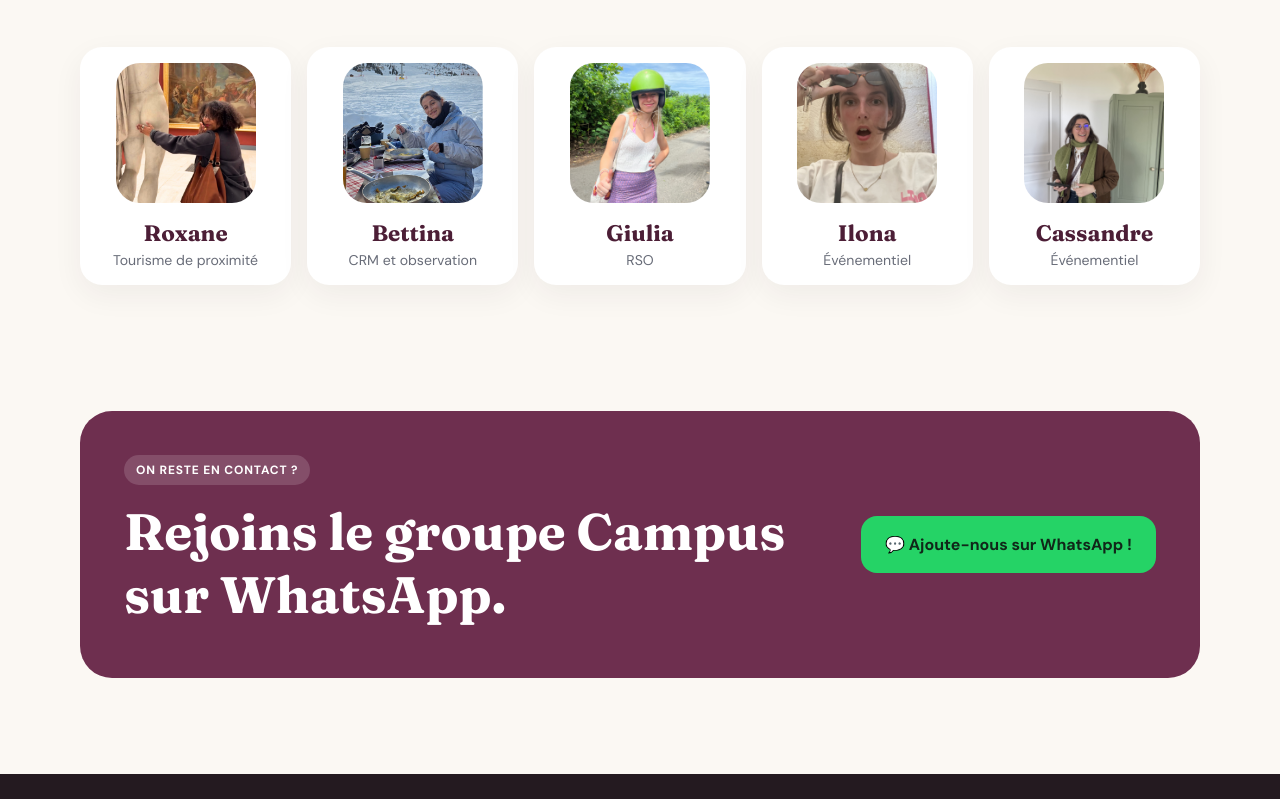
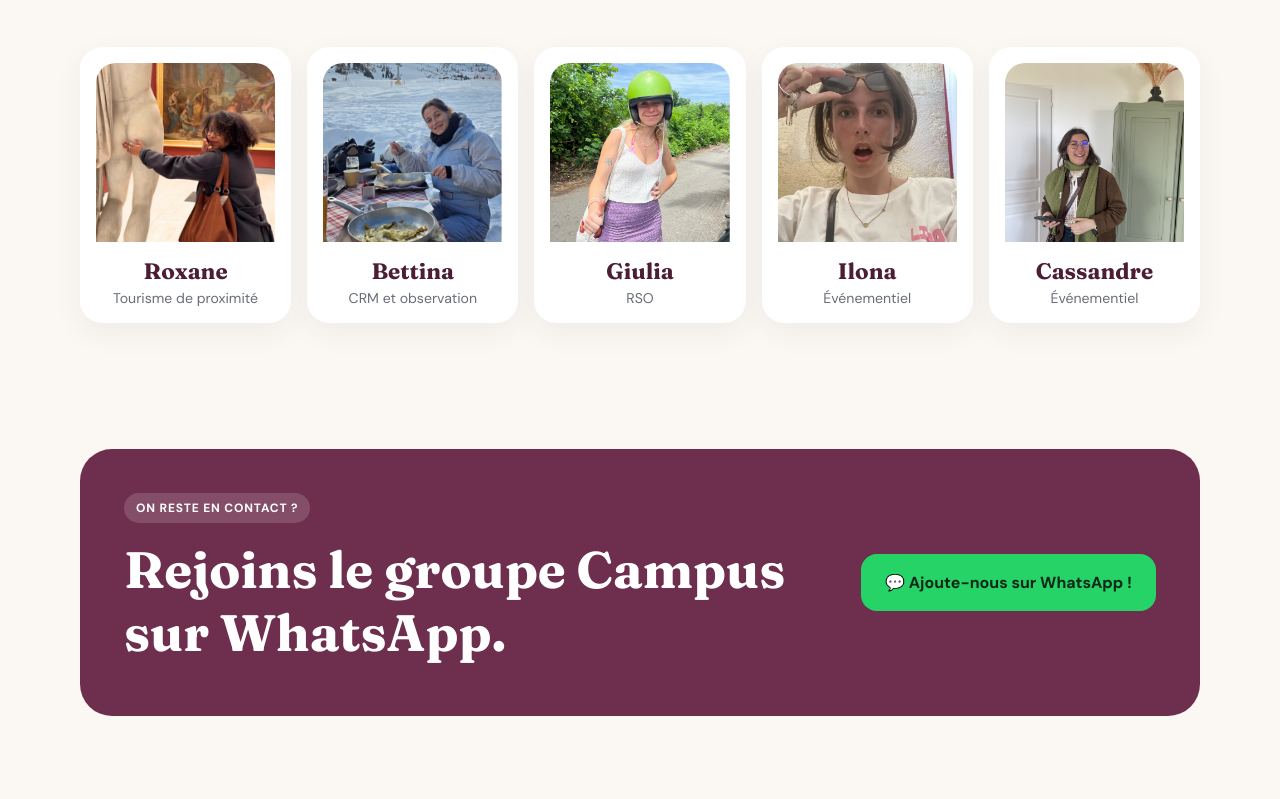
Before and after one commit to roxanezebina/quiz-campus-bt, a plain HTML site: page equipe.html in a window 1280 px wide. Shown: the part 984-1783 px from the top of the page. Drawn offline with Linux system fonts and the light colour scheme.

Commit message:
Update style.css

```diff
--- a/style.css
+++ b/style.css
@@ -64,14 +64,19 @@ background:rgba(255,255,255,.15);backdrop-filter:blur(4px)
   object-fit:cover;
 }
 
-.portrait-image {
-  width: 140px;
-  height: 140px;
-  object-fit: cover;
-  object-position: center;
-  border-radius: 24px;
-  display: block;
-  margin: 0 auto 16px;
+.member-card{
+  padding:16px;
+}
+
+.portrait-image{
+  width:100%;
+  aspect-ratio:1 / 1;
+  object-fit:cover;
+  object-position:center;
+  display:block;
+
+  border-radius:20px 20px 0 0;
+  overflow:hidden;
 }
 
 
```
